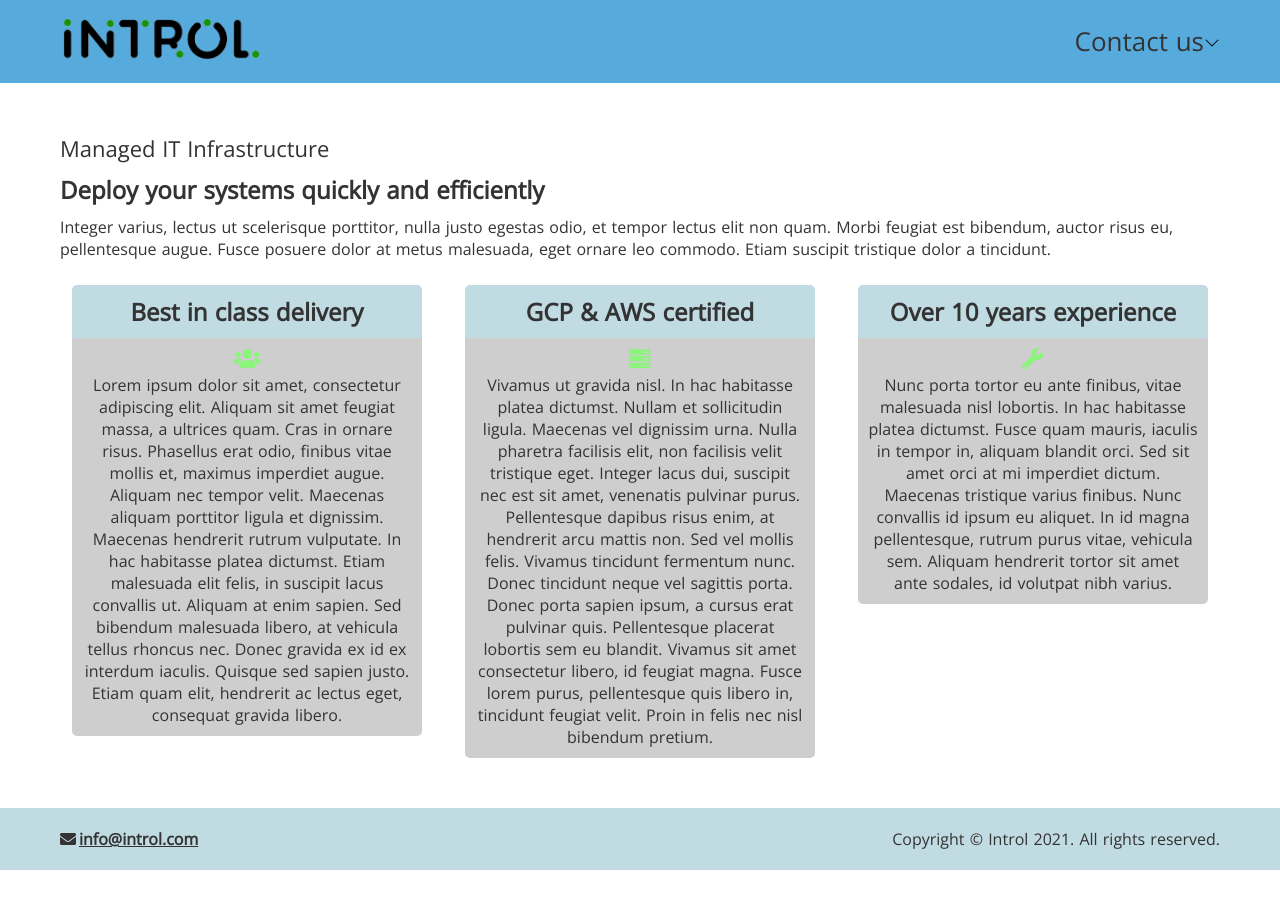
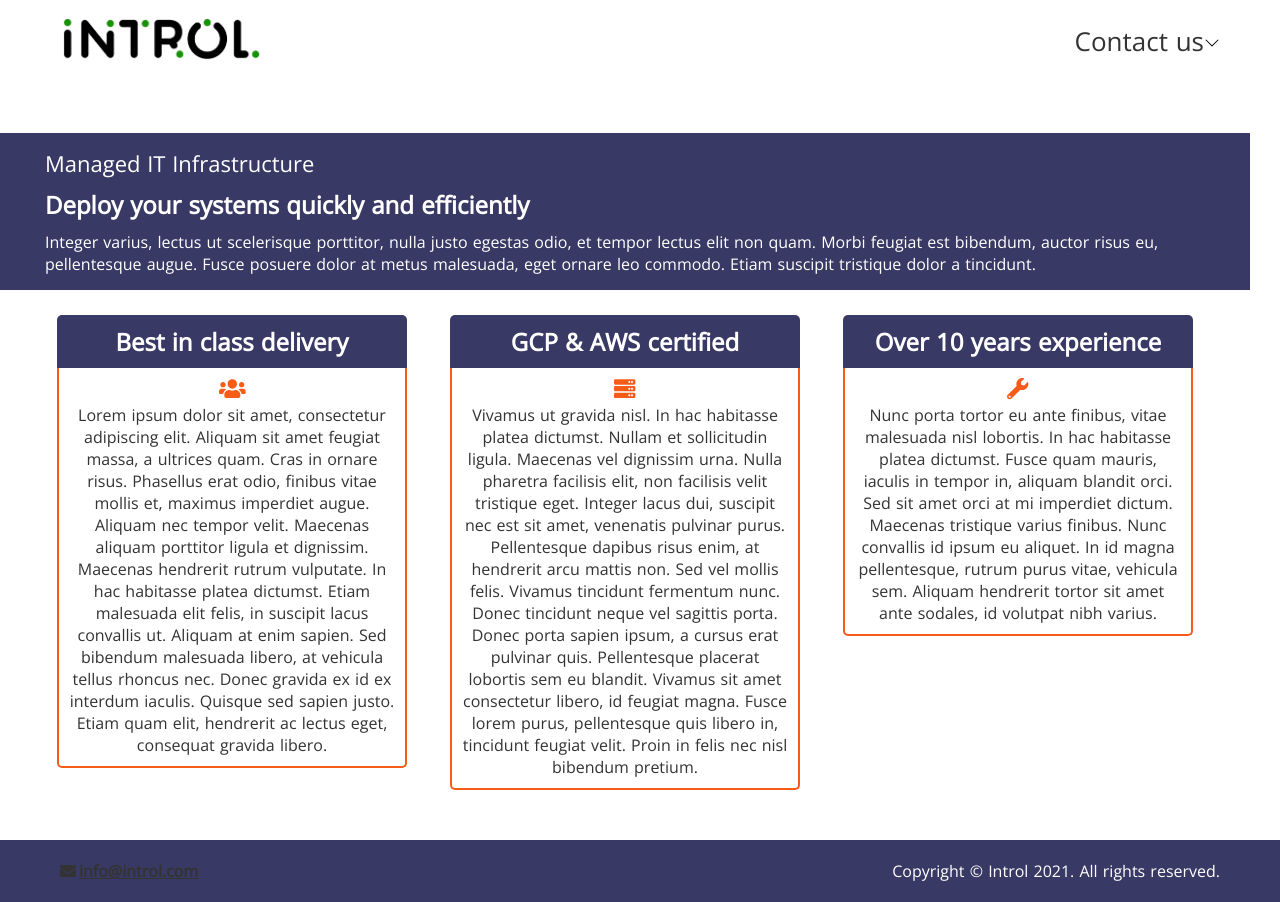
Before and after one commit to DannyMurphy92/introl, a Nuxt app: page / in a window 1280 px wide. Before the commit the page ends 870 px from the top, so only its background shows below. Built offline with nearby package versions, Linux system fonts and the light colour scheme.

Commit message:
Updated color scheme

```diff
--- a/src/components/ContactInfo.vue
+++ b/src/components/ContactInfo.vue
@@ -1,5 +1,8 @@
 <template>
-  <div class="contact-info">
+  <div
+    class="contact-info"
+    :class="[{ 'contact-info--light': light }]"
+  >
     <a
       class="contact-info__email"
       :href="`mailto:${email}`"
@@ -20,6 +23,9 @@ export default Vue.extend({
   components: {
     FontAwesomeIcon,
   },
+  props: {
+    light: Boolean,
+  },
   data() {
     return {
       email: 'info@introl.com',
@@ -35,6 +41,10 @@ export default Vue.extend({
     font-weight: $font-weight-semi-bold;
   }
 
+  &--light {
+    color: $color-white;
+  }
+
   &__icon {
     margin-right: 3px;
   }
--- a/src/components/InfoCard.vue
+++ b/src/components/InfoCard.vue
@@ -64,6 +64,7 @@ $border-radius: 5px;
     background: $color-secondary;
     padding: 5px;
     border-radius: $border-radius $border-radius 0 0;
+    color: $color-white;
 
     @include media-query-min($mq-lg) {
       padding: 10px;
@@ -74,7 +75,10 @@ $border-radius: 5px;
   &__body {
     padding: 10px;
     text-align: center;
-    background: #cecece;
+    border-color: $color-primary;
+    border-width: 2px;
+    border-top-width: 0;
+    border-style: solid;
     border-radius: 0 0 $border-radius $border-radius;
 
     &__icon-container {
--- a/src/layouts/Footer.vue
+++ b/src/layouts/Footer.vue
@@ -2,7 +2,10 @@
   <div class="footer">
     <div class="site-trunk">
       <div class="footer__container">
-        <ContactInfo class="footer__contact" />
+        <ContactInfo
+          class="footer__contact"
+          :light="true"
+        />
         <div class="footer__legal">
           <span>Copyright &copy; Introl {{ currentYear }}. All rights reserved.</span>
         </div>
@@ -30,6 +33,7 @@ export default Vue.extend({
 <style lang="scss">
 .footer {
   background: $color-secondary;
+  color: $color-white;
   padding: 20px 0;
   width: 100%;
   text-align: center;
--- a/src/layouts/Header.vue
+++ b/src/layouts/Header.vue
@@ -37,7 +37,7 @@ export default Vue.extend({
 
 <style lang="scss" scoped>
 .header {
-  background: $color-tertiary;
+  background: $color-white;
 
   &__container {
     display: flex;
--- a/src/pages/index.vue
+++ b/src/pages/index.vue
@@ -1,6 +1,7 @@
 <template>
-  <div class="home-page site-trunk">
+  <div class="home-page">
     <div class="home-page__intro">
+      <div class="site-trunk">
         <div class="home-page__intro__heading">
           <span>Managed IT Infrastructure</span>
         </div>
@@ -9,10 +10,12 @@
         </div>
         <div class="home-page__intro__blurb">
           <span>Integer varius, lectus ut scelerisque porttitor, nulla justo egestas odio, et tempor lectus elit non quam.
-          Morbi feugiat est bibendum, auctor risus eu, pellentesque augue. Fusce posuere dolor at metus malesuada, eget
-          ornare leo commodo. Etiam suscipit tristique dolor a tincidunt.</span>
+            Morbi feugiat est bibendum, auctor risus eu, pellentesque augue. Fusce posuere dolor at metus malesuada,
+            eget ornare leo commodo. Etiam suscipit tristique dolor a tincidunt.</span>
         </div>
       </div>
+    </div>
+    <div class="site-trunk">
       <div class="home-page__services">
         <InfoCard
           class="home-page__services__item"
@@ -40,6 +43,7 @@
         />
       </div>
     </div>
+  </div>
 </template>
 
 <script lang="ts">
@@ -62,6 +66,9 @@ export default Vue.extend({
 .home-page {
   &__intro {
     margin-bottom: 25px;
+    padding: 15px 25px;
+    color: $color-white;
+    background: $color-secondary;
 
     &__heading {
       font-size: 22px;
--- a/src/styles/variables/_colors.scss
+++ b/src/styles/variables/_colors.scss
@@ -1,8 +1,7 @@
 $color-white: #fff;
 $color-black: #000;
 
-$color-primary: #8bf47b;
-$color-secondary: #c1dbe3;
-$color-tertiary: #56abdc;
-
-$color-grey: #cecece;
+$color-primary: #f75b18;
+$color-secondary: #393965;
+$color-tertiary: #61bea9;
+$color-quaternary: #e3c1f1;
```
Lines whose indentation alone changed are shown as unchanged.
